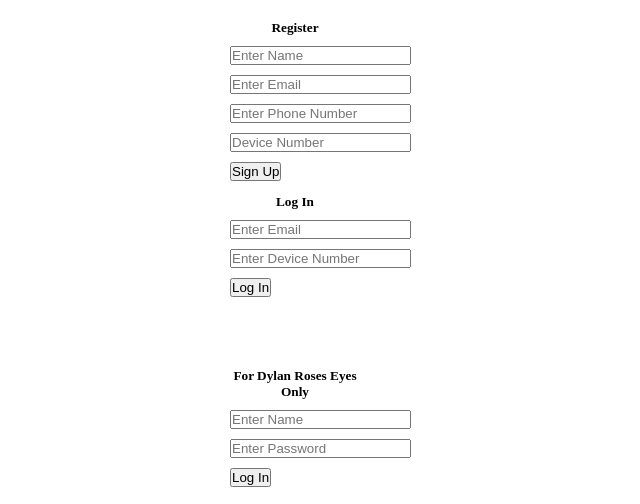
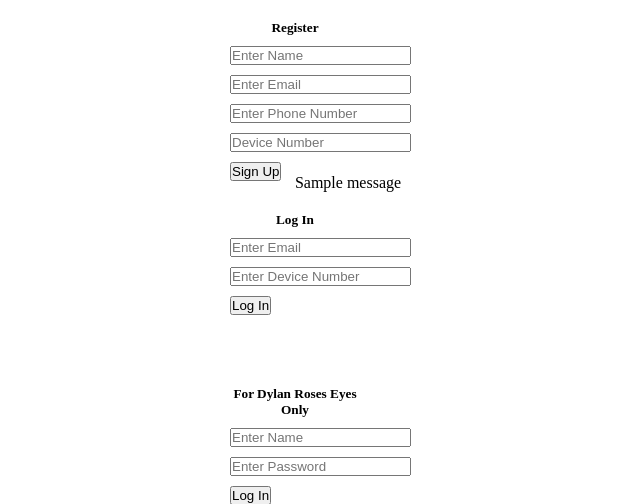
Before and after one commit to vikramsringari/glimpsecam, a Django app: page / in a window 1280 px wide. Shown: the part 50-554 px from the top of the page, without its empty margins (292-932 px from the left). Run offline with Django 3.2, Linux system fonts and the light colour scheme; tables that the repository leaves empty hold one stand-in row (values such as "Sample post"); one stand-in notice (Sample message) is shown; parts of the project's set-up code (start-up, migrations or seed data) failed here and were passed over; some libraries are stand-ins or nearby versions.

Commit message:
Added error messages for the registration part of the homepage

```diff
--- a/glimpse_project/apps/glimpse_app/templates/homepage.html
+++ b/glimpse_project/apps/glimpse_app/templates/homepage.html
@@ -83,6 +83,13 @@ input{
                     <input type="submit" value="Sign Up">
                 </form>
             </div>
+            {% if messages %}
+            <ul class="messages"> <!-- This is where all of the error messages would be printed-->
+                {% for message in messages %}
+                <li><p>{{ message }}</p></li>
+                {% endfor %}
+            </ul>
+            {% endif %}
             <div class="inputBox">
                 <form action="/login" method="POST">
                     {% csrf_token %}
```
Also changed, not shown: glimpse_project/db.sqlite3.
